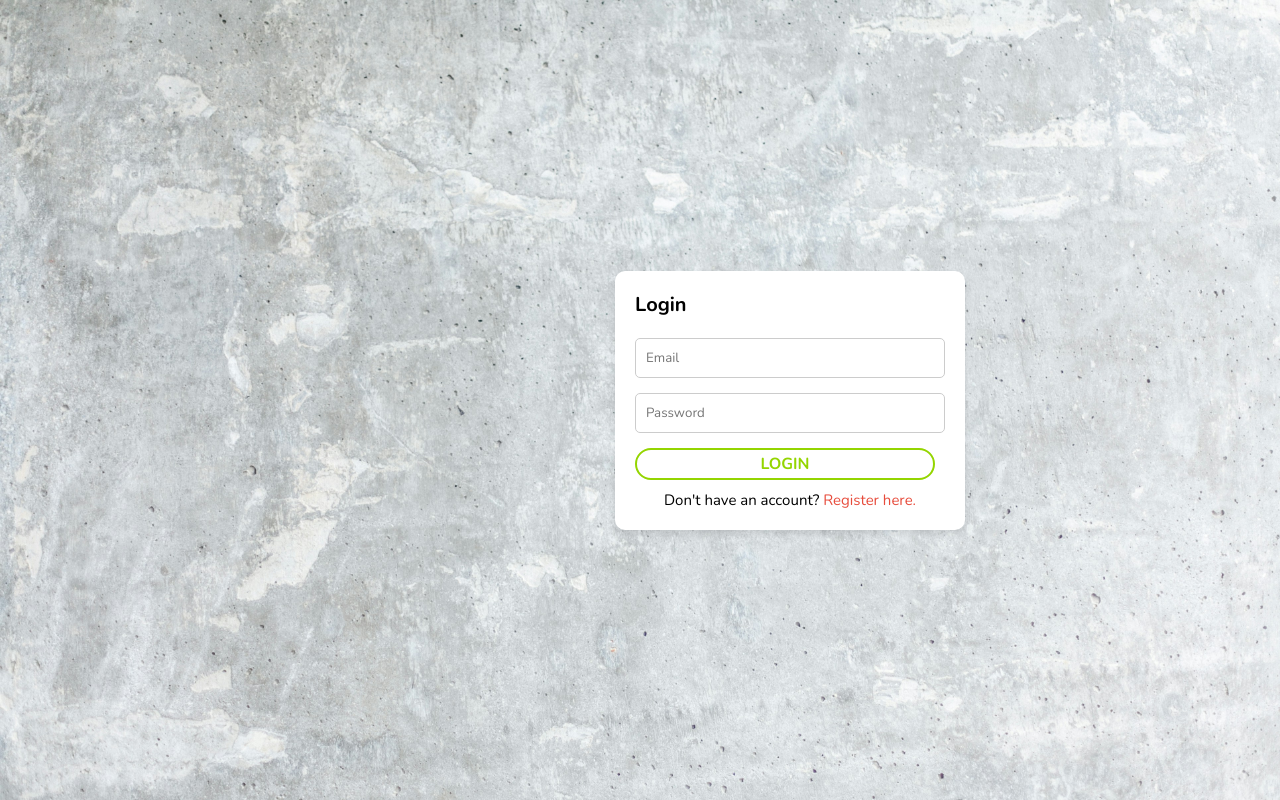
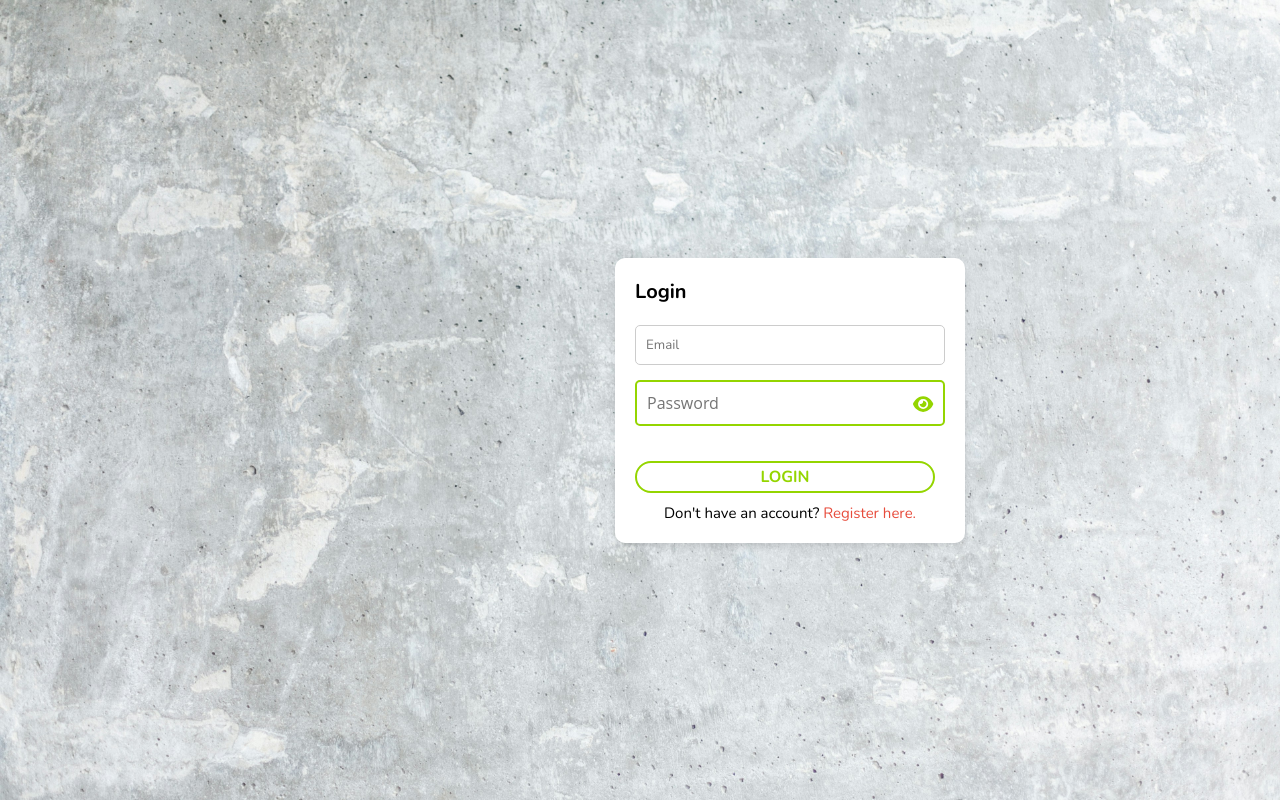
Before and after one commit to kiagekenya/Trainingtool, a React (Create React App) app in the folder frontend/: page /login in a window 1280 px wide. Built offline with nearby package versions, Linux system fonts and the light colour scheme; no server answers.

Commit message:
pswd icon and the occupation addons

```diff
--- a/frontend/src/components/login/Login.jsx
+++ b/frontend/src/components/login/Login.jsx
@@ -3,6 +3,8 @@ import { Link, useNavigate } from "react-router-dom";
 import { UserContext } from "../../contexts/UserContext";
 import "./loginstyles.scss";
 import axios from "axios";
+import { FontAwesomeIcon } from "@fortawesome/react-fontawesome";
+import { faEye, faEyeSlash } from "@fortawesome/free-solid-svg-icons";
 
 const Login = () => {
   const [userData, setUserData] = useState({
@@ -13,6 +15,11 @@ const Login = () => {
   const { setUser } = useContext(UserContext);
   const navigate = useNavigate();
   const [loading, setLoading] = useState(false);
+  const [showPassword, setShowPassword] = useState(false);
+
+  const togglePasswordVisibility = () => {
+    setShowPassword(!showPassword);
+  };
 
   const handleChange = (e) => {
     setUserData({ ...userData, [e.target.name]: e.target.value });
@@ -52,14 +59,23 @@ const Login = () => {
             placeholder="Email"
             required
           />
+          <div className="password-wrapper">
             <input
-            type="password"
+              type={showPassword ? "text" : "password"}
               name="password"
               value={userData.password}
               onChange={handleChange}
               placeholder="Password"
               required
             />
+            <FontAwesomeIcon
+              icon={showPassword ? faEyeSlash : faEye}
+              className="password-toggle-icon"
+              onClick={togglePasswordVisibility}
+              title={showPassword ? "Hide Password" : "Show Password"}
+            />
+          </div>
+
           <button type="submit" className="blob-btn" disabled={loading}>
             {loading ? "Logging in..." : "Login"}
             <span className="blob-btn__inner">
--- a/frontend/src/components/login/loginstyles.scss
+++ b/frontend/src/components/login/loginstyles.scss
@@ -133,3 +133,38 @@ $borderW: 2px;
   font-size: 15px;
   text-align: center;
 }
+
+.password-wrapper {
+  position: relative;
+  margin-bottom: 20px;
+
+  input {
+    width: 100%;
+    padding: 10px 40px 10px 10px;
+    font-size: 16px;
+    border: 2px solid $cyan;
+    border-radius: 5px;
+    outline: none;
+    font-family: $openSans;
+    transition: border-color 0.3s ease;
+
+    &:focus {
+      border-color: darken($cyan, 10%);
+    }
+  }
+
+  .password-toggle-icon {
+    position: absolute;
+    top: 40%;
+    right: 12px;
+    transform: translateY(-50%);
+    font-size: 18px;
+    color: $cyan;
+    cursor: pointer;
+    transition: color 0.3s ease;
+
+    &:hover {
+      color: darken($cyan, 10%);
+    }
+  }
+}
--- a/frontend/src/components/profilepage/ProfilePage.jsx
+++ b/frontend/src/components/profilepage/ProfilePage.jsx
@@ -29,6 +29,8 @@ const ProfilePage = () => {
   const handleSidebarToggle = () => {
     setIsSidebarVisible(!isSidebarVisible);
   };
+
+  console.log("user data", user);
 
   useEffect(() => {
     if (navigator.geolocation) {
@@ -191,7 +193,11 @@ const ProfilePage = () => {
               <strong>Location:</strong> {location}
             </p>
             <p>
-              <strong>Occupation:</strong> Petroleum Engineer
+              <strong>Occupation:</strong> {user ? user.occupation : "Guest"}
+            </p>
+            <p>
+              <strong> Phone Number : </strong>
+              {user ? user.phone : ""}
             </p>
             <p>
               <strong>Contact Information:</strong>
```
Also changed, not shown: 2 other files (tests, documents, lock files or other folders). Lines whose indentation alone changed are shown as unchanged.
